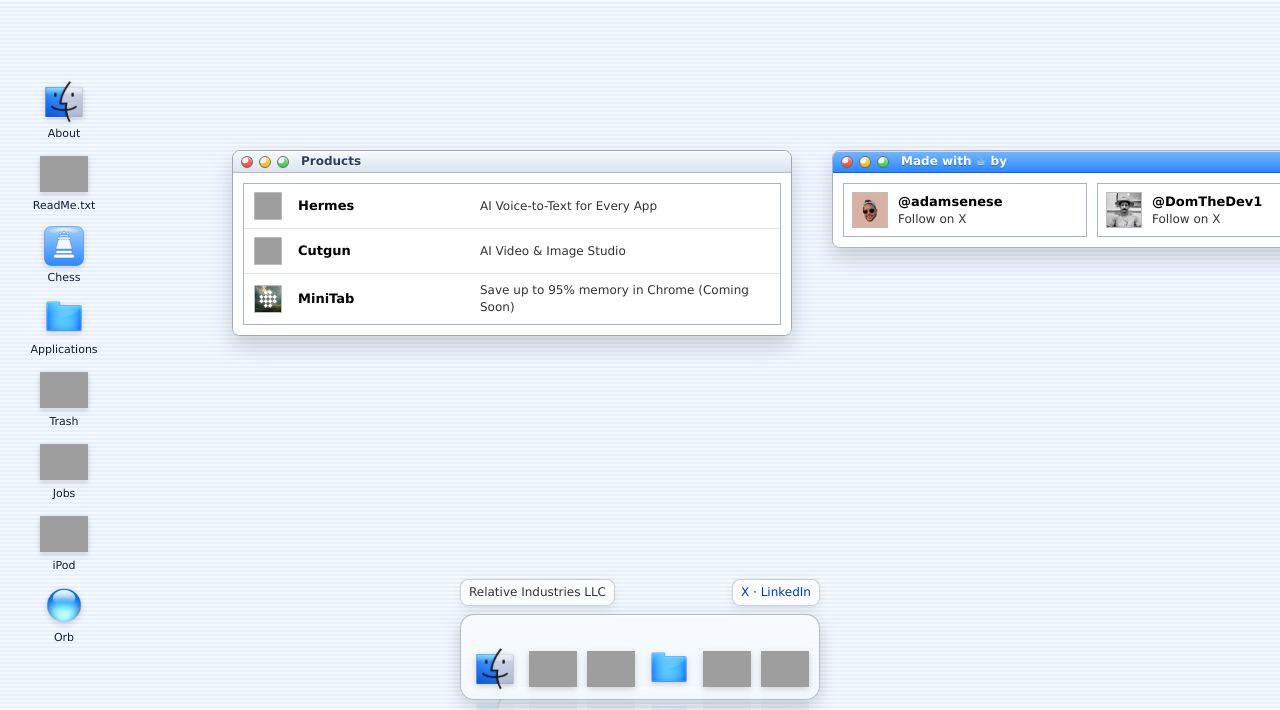
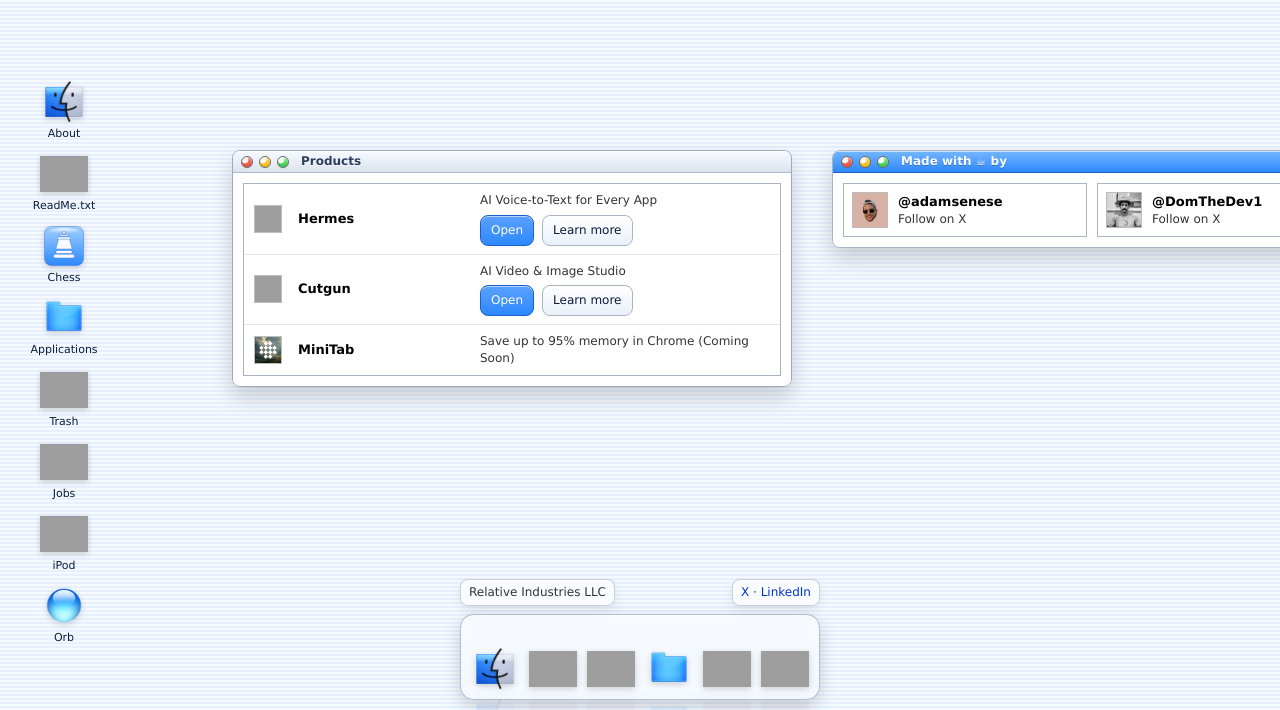
Before and after one commit to adamsenese/relative.dev, a plain HTML site: page index.html in a window 1280 px wide. Shown: the part 90-800 px from the top of the page. Drawn offline with Linux system fonts and the light colour scheme; grey boxes are pictures that could not be loaded.

Commit message:
feat(products): add Aqua-style Open/Learn more buttons for Hermes and Cutgun

```diff
--- a/index.html
+++ b/index.html
@@ -235,6 +235,10 @@
         .icon { width: 28px; height: 28px; object-fit: cover; border: 1px solid #BDBDBD; background: #FFF; }
         .primary { font-weight: 700; color: #000; font-size: 13px; }
         .secondary { color: #333; font-size: 12px; }
+        .actions { display: flex; gap: 8px; margin-top: 6px; }
+        .aqua-btn { display: inline-flex; align-items: center; gap: 6px; padding: 6px 10px; font-size: 12px; border-radius: 8px; text-decoration: none; color: #FFFFFF; background: linear-gradient(#5BA1FF, #2D88FF); border: 1px solid #1B5FCC; box-shadow: inset 0 1px 0 rgba(255,255,255,0.55), 0 1px 0 rgba(255,255,255,0.25); }
+        .aqua-btn:hover { filter: saturate(115%); }
+        .aqua-btn.secondary { color: #0B1B3A; background: linear-gradient(#FFFFFF, #EAF0FA); border: 1px solid #AAB3C2; }
 
         /* Mobile list layout */
         @media (max-width: 520px) {
@@ -408,16 +412,26 @@
                 </div>
                 <div class="window-content">
                     <div class="list-view">
-                        <a href="https://hermesvoice.com" class="list-row">
+                        <div class="list-row">
                             <img class="icon" src="images/Hermes-iOS-Default-1024x1024@1x.png" alt="Hermes">
-                            <div class="primary">Hermes</div>
-                            <div class="secondary">AI Voice-to-Text for Every App</div>
-                        </a>
-                        <a href="https://cutgun.ai" class="list-row">
+                            <div class="primary"><a href="https://hermesvoice.com" target="_blank" rel="noopener" style="color:inherit; text-decoration:none;">Hermes</a></div>
+                            <div class="secondary">AI Voice-to-Text for Every App
+                                <div class="actions">
+                                    <a class="aqua-btn" href="https://hermesvoice.com" target="_blank" rel="noopener">Open</a>
+                                    <a class="aqua-btn secondary" href="https://hermesvoice.com" target="_blank" rel="noopener">Learn more</a>
+                                </div>
+                            </div>
+                        </div>
+                        <div class="list-row">
                             <img class="icon" src="images/Cutgun-Share-Banner.jpg" alt="Cutgun">
-                            <div class="primary">Cutgun</div>
-                            <div class="secondary">AI Video & Image Studio</div>
-                        </a>
+                            <div class="primary"><a href="https://cutgun.ai" target="_blank" rel="noopener" style="color:inherit; text-decoration:none;">Cutgun</a></div>
+                            <div class="secondary">AI Video & Image Studio
+                                <div class="actions">
+                                    <a class="aqua-btn" href="https://cutgun.ai" target="_blank" rel="noopener">Open</a>
+                                    <a class="aqua-btn secondary" href="https://cutgun.ai" target="_blank" rel="noopener">Learn more</a>
+                                </div>
+                            </div>
+                        </div>
                         <a href="https://example.com/link4" class="list-row">
                             <img class="icon" src="images/relativefavi.png" alt="MiniTab">
                             <div class="primary">MiniTab</div>
```
